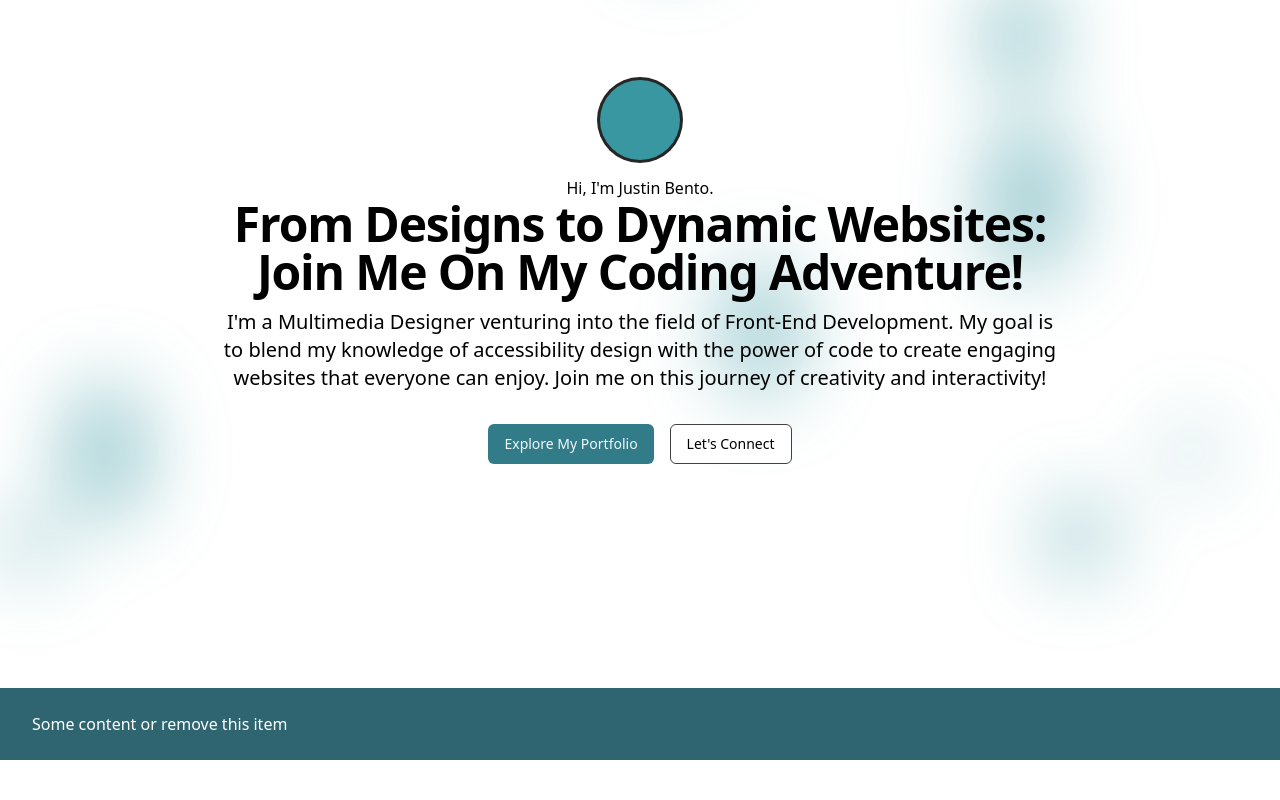
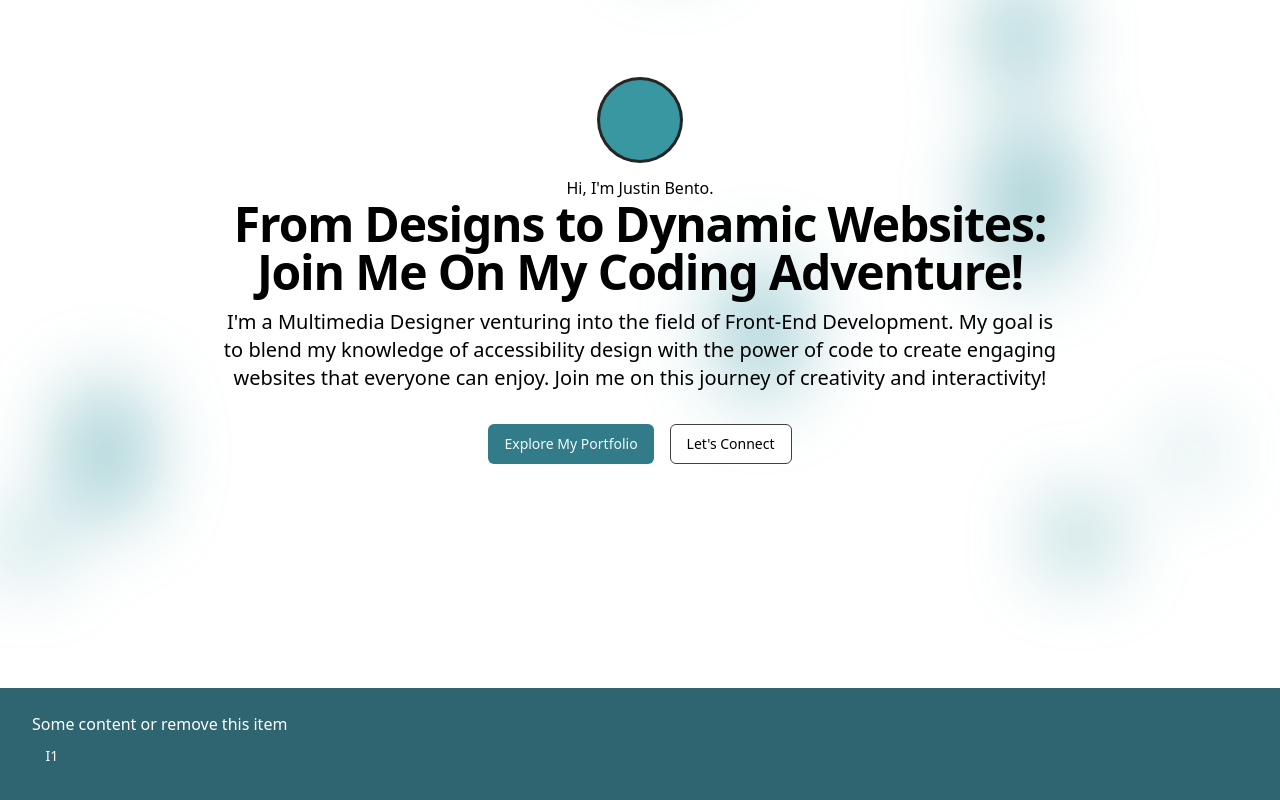
Before and after one commit to Justin-Bento/justin-bento-portfolio, a Next.js app: page / in a window 1280 px wide. Shown: the part 232-1032 px from the top of the page. Before the commit the page ends 992 px from the top, so only its background shows below. Built offline with nearby package versions, Linux system fonts and the light colour scheme.

Commit message:
Added an unordered list to hold icons as links inside a container

```diff
--- a/components/Footer.tsx
+++ b/components/Footer.tsx
@@ -1,8 +1,19 @@
+import { Button } from './ui/button';
+
 export default function Footer() {
   return (
     <footer className="bg-easternblue-700 overflow-hidden">
       <div className="container mx-auto py-4 sm:py-6">
         <p className="text-white">Some content or remove this item</p>
+        <ul role="list" className="text-white">
+          <li>
+            <a href="www.example_website.com">
+              <Button variant="ghost" size="icon">
+                I1
+              </Button>
+            </a>
+          </li>
+        </ul>
       </div>
     </footer>
   );
```
